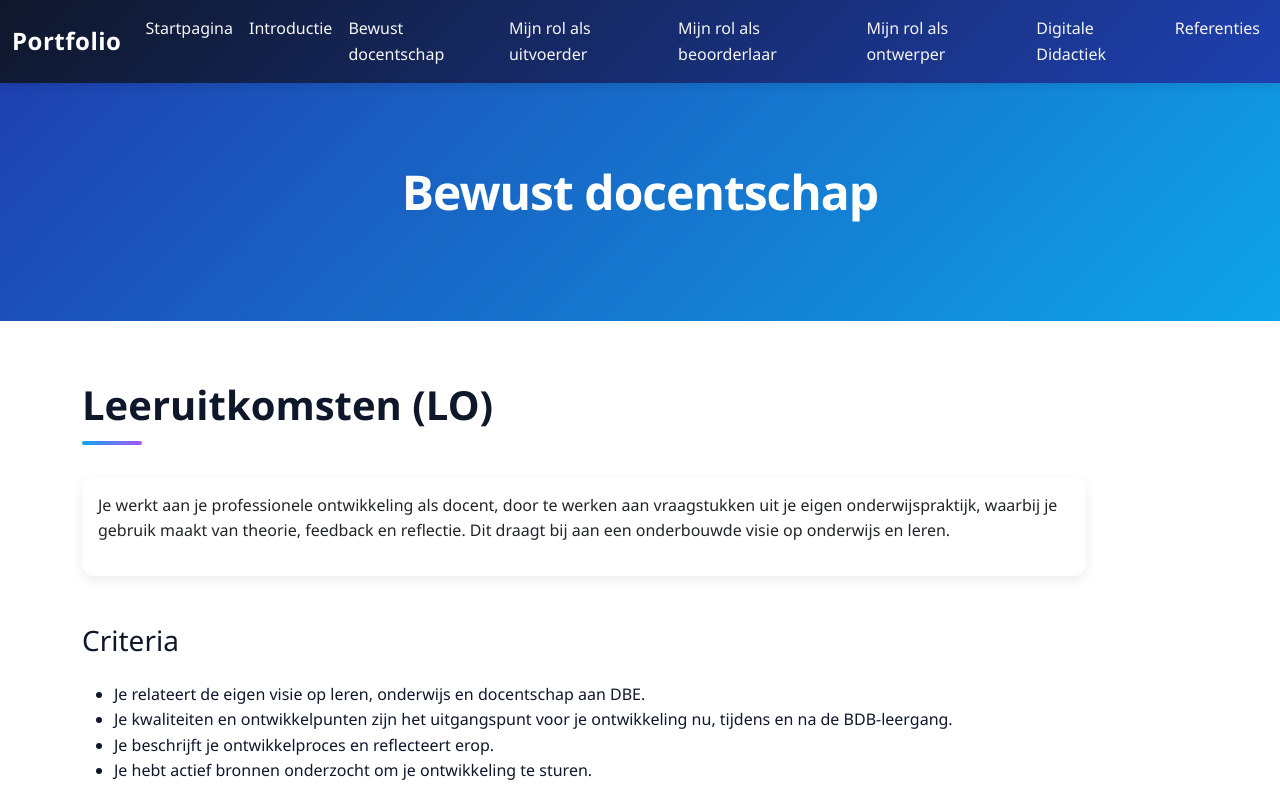
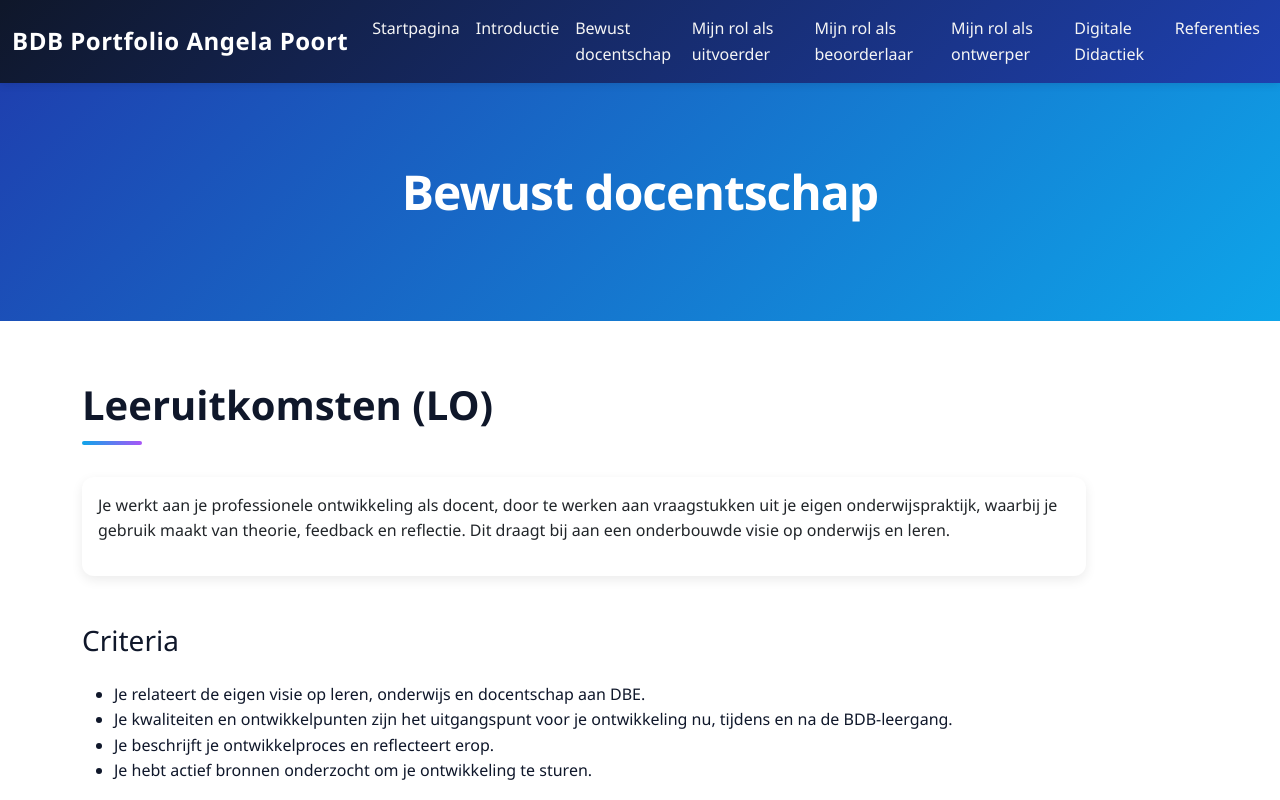
Before and after one commit to KeesvanRuler/Portfolio-Angela, a plain HTML site: page bewust-docentschap.html in a window 1280 px wide. Shown: the top 800 px of the page. Drawn offline with nearby package versions, Linux system fonts and the light colour scheme.

Commit message:
nav bar en footer fix

```diff
--- a/bewust-docentschap.html
+++ b/bewust-docentschap.html
@@ -12,7 +12,7 @@
   <!-- Navbar -->
   <nav class="navbar navbar-expand-lg navbar-dark sticky-top">
     <div class="container-fluid">
-      <a class="navbar-brand" href="index.html">Portfolio</a>
+      <a class="navbar-brand" href="index.html">BDB Portfolio Angela Poort</a>
       <button class="navbar-toggler" type="button" data-bs-toggle="collapse" data-bs-target="#navbarNav">
         <span class="navbar-toggler-icon"></span>
       </button>
@@ -245,7 +245,7 @@ Pitfalls might be to work with first year students due to your experience and pr
   <!-- Footer -->
   <footer>
     <div class="container">
-      <p>&copy; 2025 Docentschapportfolio. Alle rechten voorbehouden.</p>
+      <p>&copy; 2025 BDB portfolio Angela Poort. Alle rechten voorbehouden.</p>
     </div>
   </footer>
 
```
Also changed, not shown: digitale-didactiek.html (+2 -2 lines), index.html (+2 -2 lines), introductie.html (+2 -2 lines), mijn-rol-als-beoorderlaar.html (+2 -2 lines), mijn-rol-als-ontwerper.html (+2 -2 lines), mijn-rol-als-uitvoerder.html (+2 -2 lines), referenties.html (+2 -2 lines).
